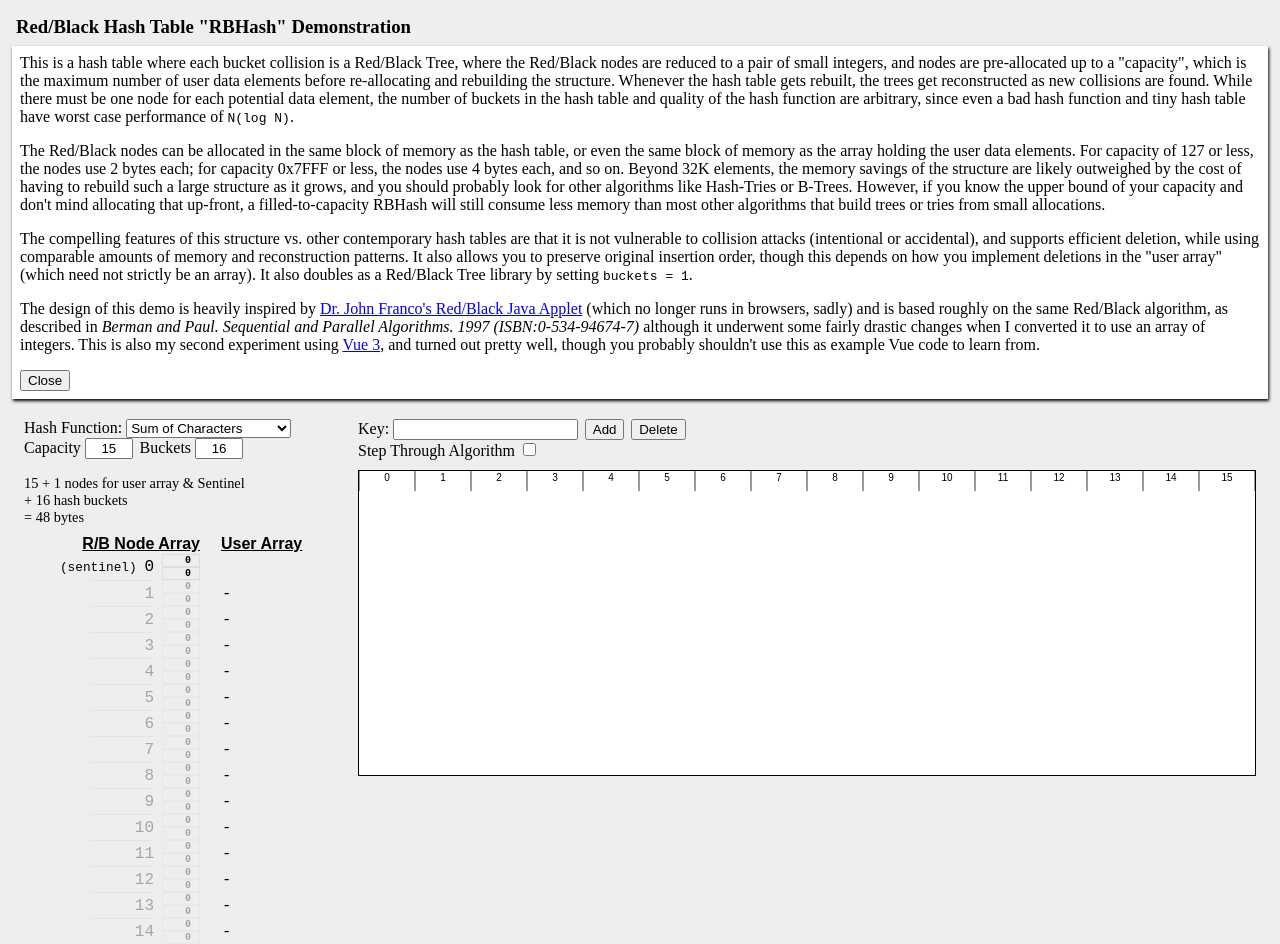
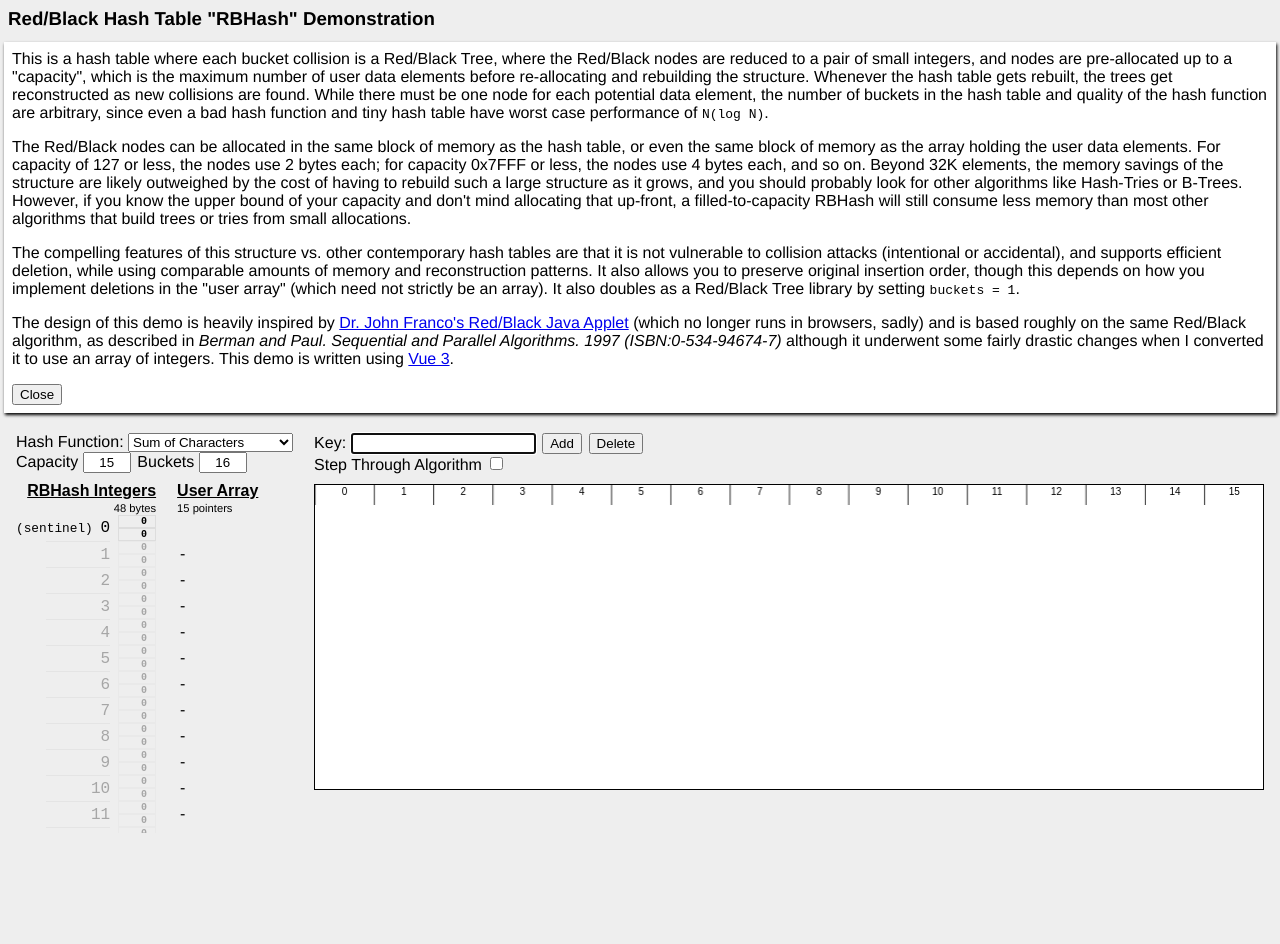
Before and after one commit to nrdvana/RBHash, a Vue app in the folder js_demo/: page / in a window 1280 px wide. Shown: the top 944 px of the page. After the commit the page ends 849 px from the top, so only its background shows below. Built offline with nearby package versions, Linux system fonts and the light colour scheme.

Commit message:
Lots of styling improvements
Auto-focus the search blank, list the RBHash bytes more exactly but with
tooltips that show the math, shrink the caption of size details to a single
line below the table headers, prevent the page from scrolling, etc.

```diff
--- a/js_demo/index.html
+++ b/js_demo/index.html
@@ -1,5 +1,5 @@
 <!DOCTYPE html>
-<html lang="en" style="background-color: #EEE; color: black;">
+<html lang="en">
    <head>
       <meta charset="UTF-8">
       <link rel="icon" href="/favicon.ico">
--- a/js_demo/src/App.vue
+++ b/js_demo/src/App.vue
@@ -7,6 +7,11 @@ import { ref, triggerRef, watch } from 'vue'
 import RBHashArrayView from './component/RBHashArrayView.vue'
 import RBHashVisualizer from './component/RBHashVisualizer.vue'
 import RBHash from './RBHash.js'
+
+// enables v-focus in templates
+const vFocus = {
+  mounted: (el) => el.focus()
+}
 
 const show_description= ref(true)
 const hash_function= ref('sum')
@@ -55,6 +60,9 @@ function hashfunc(str) {
       for (let i= 0; i < str.length; i++)
          x += str.codePointAt(i);
       return x;
+   }
+   if (hash_function.value == 'md5') {
+      // TODO
    }
    if (hash_function.value == 'murmur') {
       // This is (mostly) MurmurHash32 by Austin Appleby, simplified for JavaScript
@@ -245,9 +253,7 @@ async function delete_value(value) {
       algorithm, as described in
       <i>Berman and Paul. Sequential and Parallel Algorithms. 1997 (ISBN:0-534-94674-7)</i>
       although it underwent some fairly drastic changes when I converted it to use an array of
-      integers.
-      This is also my second experiment using <a href="https://vuejs.org/">Vue 3</a>, and turned
-      out pretty well, though you probably shouldn't use this as example Vue code to learn from.
+      integers.  This demo is written using <a href="https://vuejs.org/">Vue 3</a>.
       </p>
       <button @click="show_description=false">Close</button>
    </div>
@@ -257,6 +263,7 @@ async function delete_value(value) {
             <label>Hash Function:
                <select name="hash_function" v-model="hash_function">
                <option value="murmur">MurmurHash32</option>
+               <!-- <option value="md5">MD5</option> -->
                <option value="sum">Sum of Characters</option>
                <option value="firstlast">First and Last Character</option>
                <option value="zero">The Number Zero</option>
@@ -275,13 +282,15 @@ async function delete_value(value) {
                </button>
             </div>
          </div>
-         <RBHashArrayView :rbhash=rbhash :user_array=user_array :markup=vis_markup
-            @node-click="(e) => select_node(e.node_id)"
-         />
+         <div class="arrayview-container">
+            <RBHashArrayView :rbhash=rbhash :user_array=user_array :markup=vis_markup
+               @node-click="(e) => select_node(e.node_id)"
+            />
+         </div>
       </div>
       <div style="flex-grow: 1">
          <div class="ops">
-            <label>Key: <input name="value" :disabled="step_promise" v-model="search_key" @keyup.enter="add_value()" /></label>
+            <label>Key: <input ref="search_blank" :disabled="step_promise" v-focus v-model="search_key" @keyup.enter="add_value()" /></label>
             <button type="button" :disabled="step_promise" @click="add_value()">Add</button>
             <button type="button" :disabled="step_promise" @click="delete_value()">Delete</button>
             <br>
@@ -307,9 +316,8 @@ h3 { margin: 8px; padding: 0px; }
 .description.collapse { display: none; }
 .app {
    min-width: 800px;
-   margin: 0 auto;
    min-height: 400px;
-   padding: 1em;
+   padding: 16px;
    display: flex;
    gap: 8px;
    align-items: stretch;
@@ -328,6 +336,9 @@ h3 { margin: 8px; padding: 0px; }
    display: flex; gap: 8px;
 }
 .ops button { margin: 0 0 0 .5em; }
+.arrayview-container {
+   overflow-y: scroll;
+}
 .main {
    display: flex; gap: 16px;
 }
--- a/js_demo/src/assets/main.css
+++ b/js_demo/src/assets/main.css
@@ -1,9 +1,22 @@
 html {
-   background-color: white;
+   background-color: #EEE;
    color: black;
+   font-family: Helvetica;
 }
 body {
+   height:100vh;
+   max-height: 100vh;
+   margin: 0;
+   padding: 0;
    display: flex;
    flex-direction: column;
    align-items: stretch;
+   overflow: hidden;
 }
+#app {
+   height: 100vh;
+   max-height: 100vh;
+   margin: 0; padding: 0;
+   display: flex;
+   flex-direction: column;
+}
--- a/js_demo/src/component/RBHashArrayView.vue
+++ b/js_demo/src/component/RBHashArrayView.vue
@@ -13,7 +13,7 @@ function nodeused(i) {
    return props.user_array[i-1] != null;
 }
 function noderef(i, right) {
-   return props.rbhash.array[ i*2 + right ] >> 1;
+   return props.rbhash.array[ i*2 + right ];
 }
 function noderef_is_red(i, right) {
    return props.rbhash.array[ i*2 + right ] & 1;
@@ -22,7 +22,7 @@ function n_buckets() {
    return props.rbhash.n_buckets;
 }
 function bucket(i) {
-   return props.rbhash.array[ props.rbhash.table_ofs + i ] >> 1;
+   return props.rbhash.array[ props.rbhash.table_ofs + i ];
 }
 
 const emit= defineEmits([ 'nodeClick' ])
@@ -31,14 +31,17 @@ const emit= defineEmits([ 'nodeClick' ])
 
 <template>
    <table>
-   <caption>
-      {{ rbhash.capacity }} + 1 nodes for user array &amp; Sentinel<br>
-      + {{ rbhash.array.length - rbhash.table_ofs }} hash buckets<br>
-      = {{ rbhash.array.length * ( rbhash.capacity <= 0x7E? 1 : rbhash.capacity <= 0x7FFE? 2 : 4 ) }} bytes
-   </caption>
    <tr>
-      <th>R/B Node Array</th>
+      <th>RBHash Integers</th>
       <th>User Array</th>
+   </tr>
+   <tr class="header-comment">
+      <td>{{ rbhash.array.length }} {{ rbhash.capacity <= 0x7E? 'bytes' : rbhash.capacity <= 0x7FFE? 'uint16_t' : 'uint32_t' }}
+         <div class="tooltip">
+         = 2 * ( {{ rbhash.capacity }} + 1 nodes ) + {{ rbhash.array.length - rbhash.table_ofs }} hash buckets
+         </div>
+      </td>
+      <td>{{ rbhash.capacity }} pointers</td>
    </tr>
    <tr class="first-data-row">
       <td class="node">
@@ -55,10 +58,10 @@ const emit= defineEmits([ 'nodeClick' ])
          <div class="node-id">{{ i }}</div>
          <div class="noderefs">
             <div :class="'noderef ' + (!nodeused(i)? 'empty' : !noderef(i,0)? '' : noderef_is_red(i, 0)? 'red' : 'black') ">
-               {{ noderef(i, 0) }}
+               {{ noderef(i, 0) }} <div v-if="noderef(i, 0)" class="tooltip">( {{ noderef(i, 0) >> 1 }} &lt;&lt; 1 ) | {{ noderef(i, 0) & 1 }}</div>
             </div>
             <div :class="'noderef ' + (!nodeused(i)? 'empty' : !noderef(i,1)? '' : noderef_is_red(i, 1)? 'red' : 'black') ">
-               {{ noderef(i, 1) }}
+               {{ noderef(i, 1) }} <div v-if="noderef(i, 1)" class="tooltip">( {{ noderef(i, 1) >> 1 }} &lt;&lt; 1 ) | {{ noderef(i, 1) & 1 }}</div>
             </div>
          </div>
       </td>
@@ -66,14 +69,16 @@ const emit= defineEmits([ 'nodeClick' ])
          {{ nodeused(i)? '"' + user_array[i-1] + '"' : '-' }}
       </td>
    </tr>
-   <tr><th>Hash Table</th></tr>
-   <tr v-for="i in parseInt((n_buckets() + 3)/4)">
+   <tr class="header-comment"><td>Hash Buckets</td></tr>
+   <tr v-for="i in parseInt((n_buckets()+3)/4)">
       <td class="bucket">
-         <template v-for="j in 4">
-            <div v-if="(i-1)*4+j-1 < n_buckets()" :class="'noderef ' + (bucket((i-1)*4+j-1)? 'black' : 'empty')">
-               {{ bucket((i-1)*4+j-1) }}
+         <div class="bucket-id">{{ (i-1)*4 }}</div>
+         <div class="noderefs">
+            <div v-for="j in Math.min(n_buckets()-(i-1)*4, 4)"
+               :class="'noderef ' + (bucket((i-1)*4+j-1)? 'black' : 'empty')">
+               {{ bucket((i-1)*4+j-1) }} <div v-if="bucket((i-1)*4+j-1)" class="tooltip">{{ bucket((i-1)*4+j-1) >> 1 }} &lt;&lt; 1</div>
             </div>
-         </template>
+         </div>
       </td>
       <td class="user-el blank">&nbsp;</td>
    </tr>
@@ -81,12 +86,22 @@ const emit= defineEmits([ 'nodeClick' ])
 </template>
 
 <style scoped>
-table { border-collapse: collapse; width: auto; min-width: 200px; width: 200px; }
+table { border-collapse: collapse; width: auto; min-width: 200px; width: 200px; position: relative; }
 caption { text-align: left; padding: 8px 0; font-size: 90%; }
 th { text-align: left; min-width: 8em; font-family: sans-serif; text-decoration: underline; }
 th:first-child { text-align: right; padding-right: 20px; }
-td:first-child { padding: 0 20px 0 0; }
+td:first-child { text-align: right; padding: 0 20px 0 0; }
 td.blank { visibility: hidden; }
+tr.header-comment td { font-size: 70%; }
+.tooltip {
+   position: absolute;
+   visibility: hidden;
+   padding: 4px;
+   color: black;
+   background-color: #FFD;
+   box-shadow: 1px 2px 2px;
+}
+*:hover > .tooltip { visibility: visible; }
 .user-el { width: auto; padding: 4px; }
 .user-el.selected {
    color: #440;
@@ -109,6 +124,7 @@ td.blank { visibility: hidden; }
    border-top: 1px solid #CCC;
 }
 .node-id span { font-size: 80%; }
+.bucket-id { font-size: 10px; }
 tr.first-data-row .node-id { border-top: none; }
 .node.empty { opacity: .3; }
 .noderefs {
```
